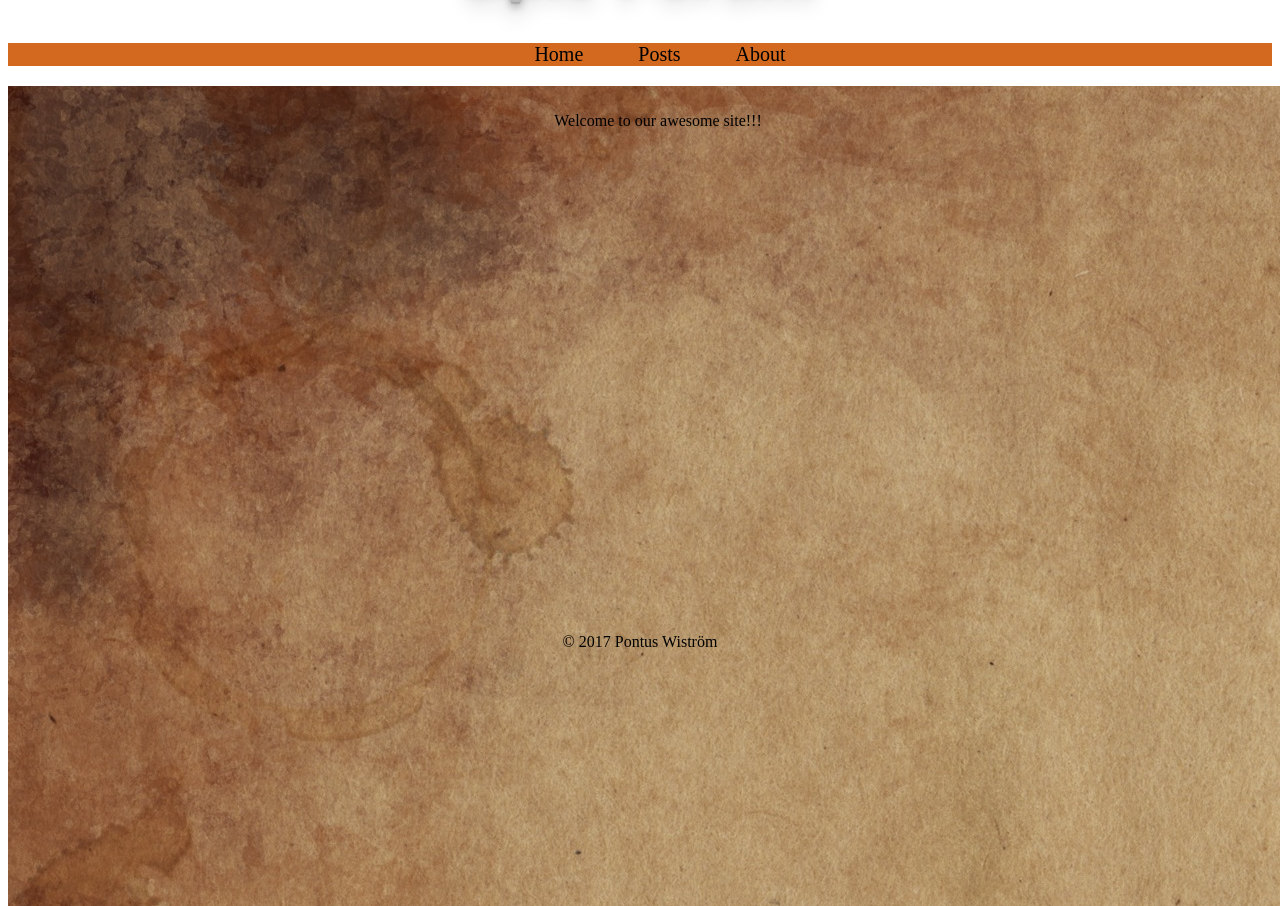
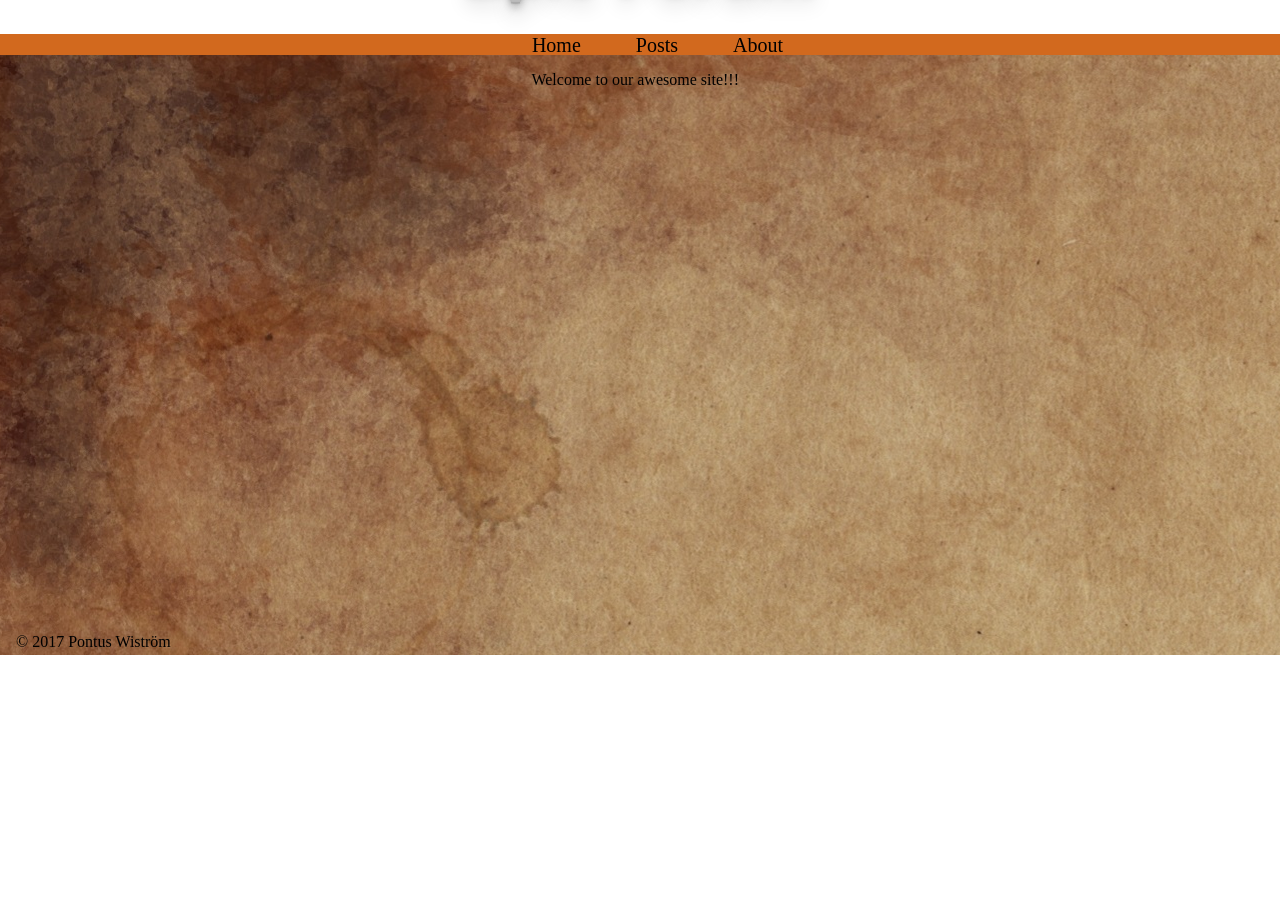
Before and after one commit to itgsod-pontus-wistrom/Gymnasiearbete, a PHP site: page / in a window 1280 px wide. Shown: the part 117-1023 px from the top of the page. After the commit the page ends 772 px from the top, so only its background shows below. Run offline with PHP 8.4, Linux system fonts and the light colour scheme.

Commit message:
inga vita linjer, äntligen

```diff
--- a/CSS.css
+++ b/CSS.css
@@ -1,3 +1,4 @@
+
 
 #head {
     text-align: center;
@@ -20,12 +21,15 @@
 
 #nav {
     text-align: center;
-    width: 100%;
     word-spacing: 50px;
     font-size: 20px;
     background-color: chocolate;
-
-
+    width: 101%;
+    margin-top: -0.7%;
+    margin-bottom: -0.7%;
+    margin-left: -0.7%;
+    margin-right: -1.4%;
+    padding-right: 0.47%;
 }
 
 #nav ul {
@@ -48,15 +52,18 @@
 #content {
     background-image: url("Pics/paper_background.jpeg");
     text-align: center;
-    padding: 10px;
-    height: 100%;
-    width: 100%;
+    height: 75%;
+    width:100%;
     position: absolute;
-
+    margin-top: -1%;
+    margin-bottom: -1%;
+    margin-left: -1%;
+    margin-right: -2%;
+    padding-right: 0.5%;
 }
 
 #foot {
-    text-align: center;
+    text-align: bottom;
     position: absolute;
     right: 0;
     bottom: 0;
```
